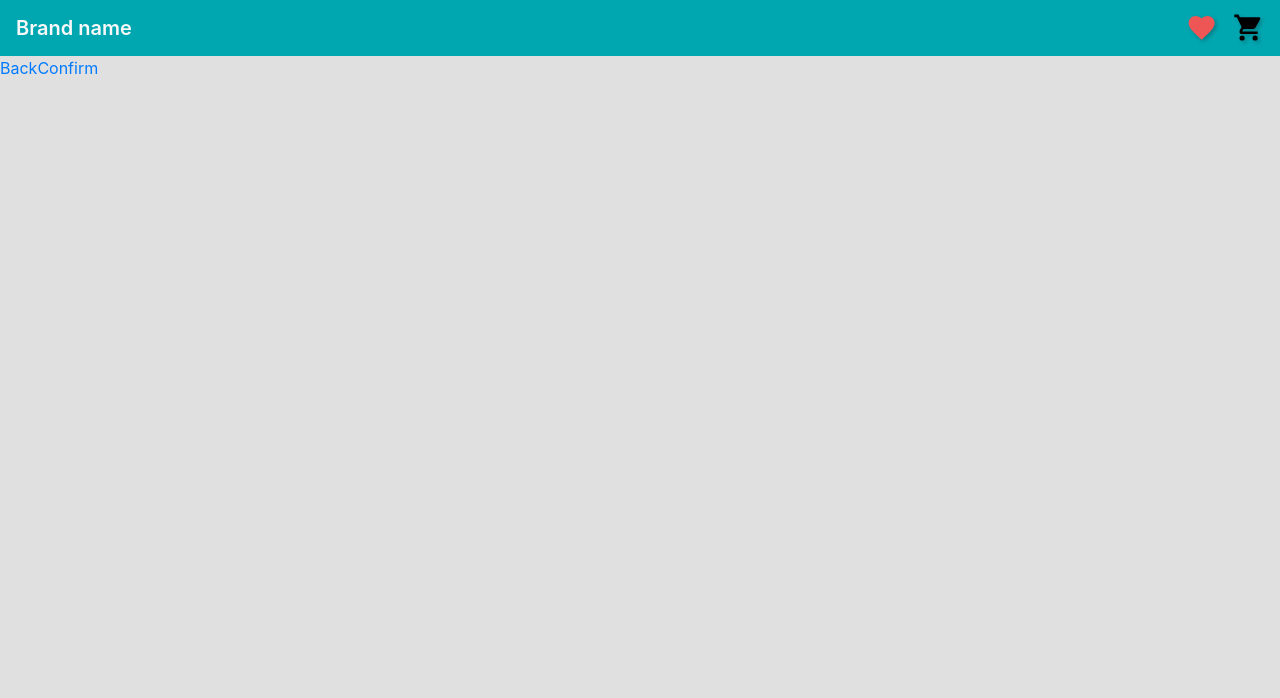
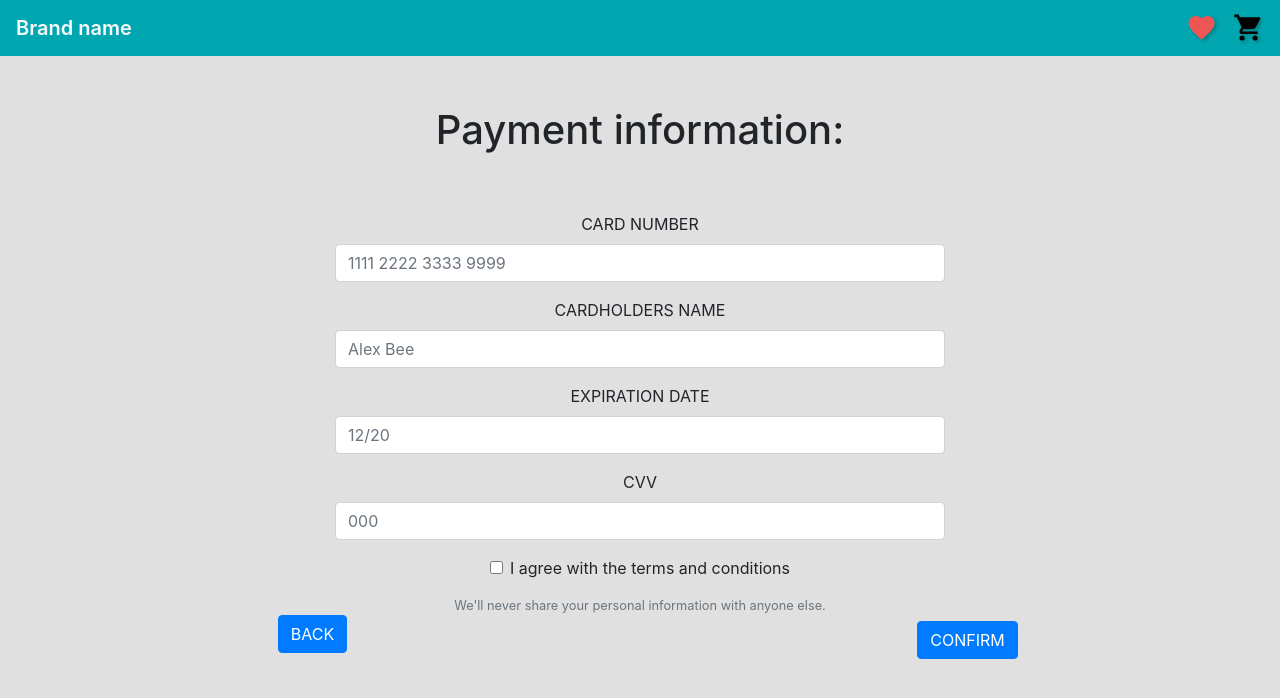
Before and after one commit to Arcany/Webapp-for-HCI-course, a React (Create React App) app: page /payment in a window 1280 px wide. Shown: the top 698 px of the page. Built offline with nearby package versions, Linux system fonts and the light colour scheme.

Commit message:
Payment info finished

```diff
--- a/src/App.scss
+++ b/src/App.scss
@@ -9,7 +9,13 @@ body {
 #root, .App {
   min-height: 100vh;
 }
-
+h1{
+  text-align: center;
+  padding: 50px;
+}
+Link{
+  color: #fefefe;
+}
 .App {
   display: flex;
   flex-direction: column;
--- a/src/components/Payment.tsx
+++ b/src/components/Payment.tsx
@@ -1,14 +1,52 @@
 import React from 'react';
 import { Link } from 'react-router-dom';
 import { ReduxProps } from '../containers/PaymentContainer';
+import {Button, Col, Form, Row} from "react-bootstrap";
+
 
 class Payment extends React.Component<ReduxProps, {}> {
   render() {
     return (
-      <div>
-        <Link to="/shipping">Back</Link>
-        <Link to="#">Confirm</Link>
-      </div>
+        <div>
+            <h1>Payment information:</h1>
+            <Form className="text-center">
+                <Form.Group controlId="formNumber">
+                    <Form.Label>CARD NUMBER</Form.Label>
+                    <Col  md={{ span: 6, offset: 3 }}> <Form.Control type="digits" placeholder="1111 2222 3333 9999" /></Col>
+                </Form.Group>
+
+                <Form.Group controlId="formName">
+                    <Form.Label>CARDHOLDERS NAME</Form.Label>
+                    <Col sm={5} md={{ span: 6, offset: 3 }}> <Form.Control type="name" placeholder="Alex Bee" /></Col>
+                </Form.Group>
+                <Form.Group controlId="formDate">
+                <Form.Label>EXPIRATION DATE</Form.Label>
+                    <Col sm={5} md={{ span: 6, offset: 3 }}><Form.Control type="text" placeholder="12/20" /></Col>
+                </Form.Group>
+                <Form.Group controlId="formCVV">
+                    <Form.Label>CVV</Form.Label>
+                    <Col sm={5} md={{ span: 6, offset: 3 }}><Form.Control type="text" placeholder="000" /></Col>
+                </Form.Group>
+                <Form.Group controlId="formBasicCheckbox">
+                    <Form.Check type="checkbox" label="I agree with the terms and conditions" />
+                </Form.Group>
+                <Form.Text className="text-muted">
+                    We'll never share your personal information with anyone else.
+                </Form.Text>
+                <Row>
+                    <Col>
+                        <Button variant="primary" type="submit" href="/shipping">
+                            BACK
+                        </Button>
+                    </Col>
+                    <Col>
+                        <Button variant="primary" type="submit">
+                            CONFIRM
+                        </Button>
+                    </Col>
+                    </Row>
+            </Form>
+        </div>
     );
   }
 }
```
